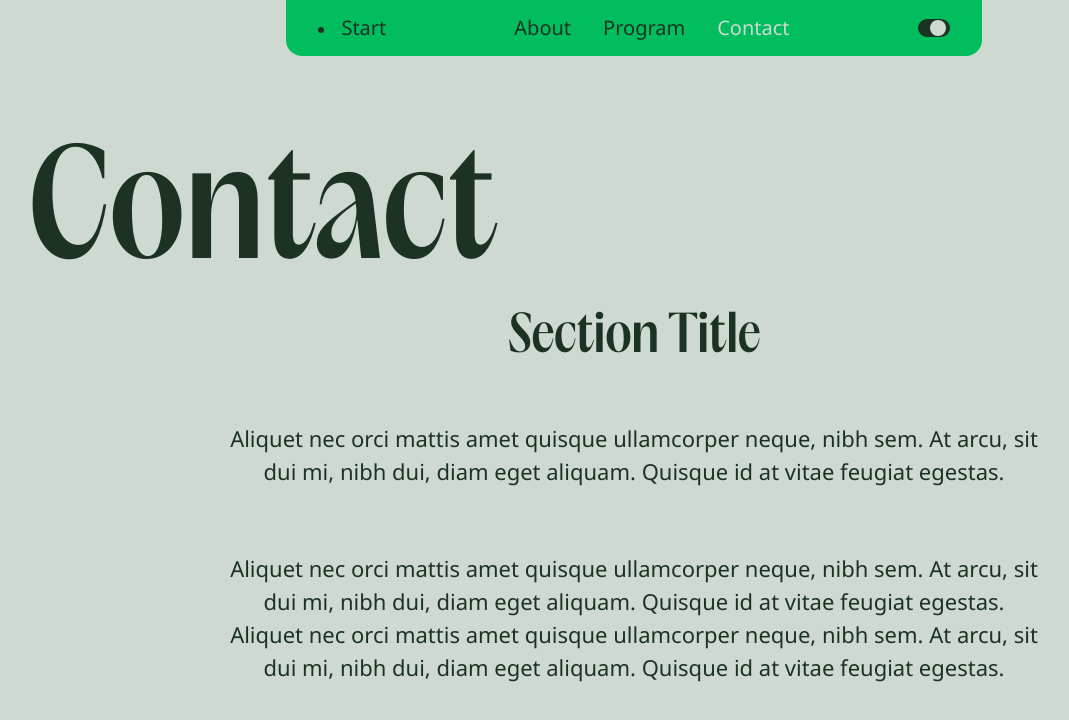
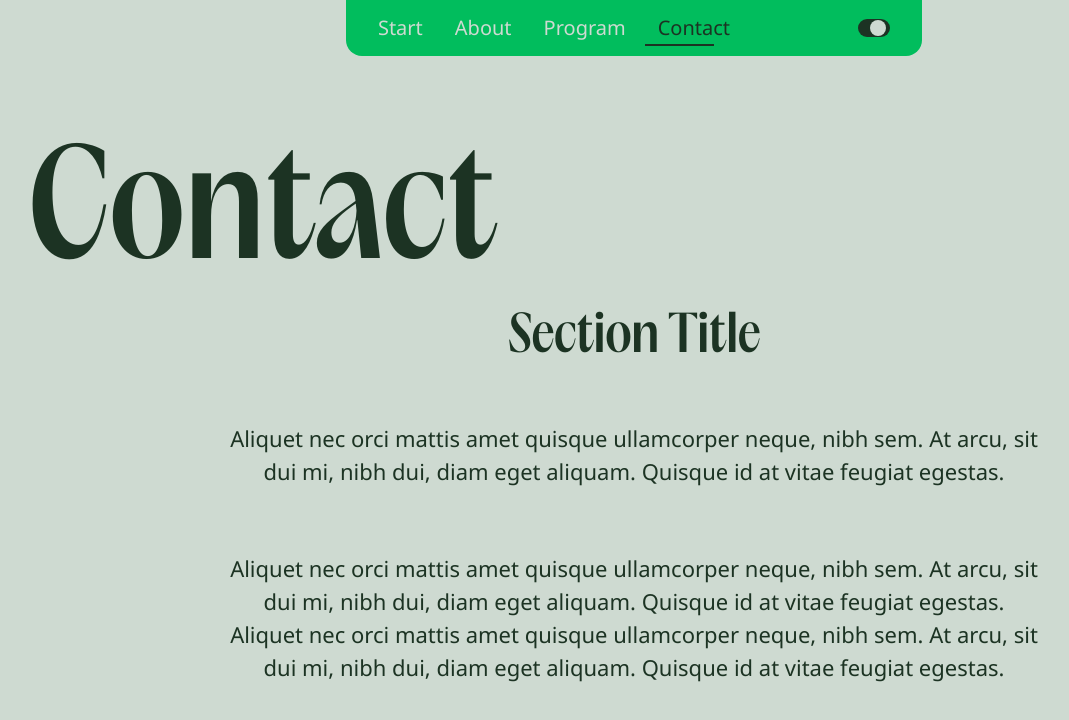
Before and after one commit to juliscapucin/2025-playground, a Next.js app: page /contact in a window 1280 px wide. Shown: the top 720 px of the page, without its empty margins (6-1075 px from the left). Built offline with nearby package versions, Linux system fonts and the light colour scheme.

Commit message:
add bottom border follower to header

```diff
--- a/src/components/ui/header.tsx
+++ b/src/components/ui/header.tsx
@@ -2,9 +2,13 @@
 
 import { useRouter, usePathname } from 'next/navigation';
 
+import gsap from 'gsap';
+import { useGSAP } from '@gsap/react';
+
 import { MenuMobile, NavLink } from '@/components/ui';
 import { NavLink as NavLinkType } from '@/types';
 import { ThemeToggle } from '@/components';
+import { useRef, useState } from 'react';
 
 type HeaderProps = {
     navLinks: NavLinkType[];
@@ -14,31 +18,80 @@ export default function Header({ navLinks }: HeaderProps) {
     const router = useRouter();
     const pathname = usePathname();
 
+    const [hovered, setHovered] = useState<string | null>(null);
+
+    const bottomBorderRef = useRef<HTMLDivElement>(null);
+    const navbarRef = useRef<HTMLElement>(null);
+
+    const animateBottomBorder = (path: string | null) => {
+        const activeLink = navLinks.find((link) => link.slug === path);
+        if (activeLink && navbarRef.current) {
+            const linkElement = Array.from(
+                navbarRef.current.querySelectorAll('button, a')
+            ).find((el) => el.textContent === activeLink.label);
+
+            if (linkElement) {
+                const linkRect = linkElement.getBoundingClientRect();
+                const navbarRect = navbarRef.current.getBoundingClientRect();
+
+                gsap.to(bottomBorderRef.current, {
+                    width: `${linkRect.width}px`,
+                    left: `${linkRect.left - navbarRect.left}px`,
+                    duration: 0.5,
+                    ease: 'power2.out',
+                });
+            }
+        }
+    };
+
+    // Animate bottom border on route change
+    useGSAP(() => {
+        if (!bottomBorderRef.current) return;
+        animateBottomBorder(pathname);
+    }, [pathname]);
+
     return (
         <header className='pointer-events-none fixed top-0 right-0 left-0 z-50'>
             <MenuMobile navLinks={navLinks} />
-            <nav className='pointer-events-auto mx-auto h-[var(--header-height)] w-fit max-w-[var(--max-width)] items-center justify-between gap-32 overflow-clip rounded-b-2xl bg-accent px-8 py-2 transition-[background-color] duration-800 md:hidden lg:flex'>
-                {/* START */}
-                <NavLink
-                    label='Start'
-                    variant='secondary'
-                    onClick={() => router.push('/')}
-                    disabled={pathname === '/'}
-                />
-
+            <nav
+                ref={navbarRef}
+                className='pointer-events-auto relative mx-auto h-[var(--header-height)] w-fit max-w-[var(--max-width)] items-center justify-between gap-32 overflow-clip rounded-b-2xl bg-accent px-8 py-2 transition-[background-color] duration-800 md:hidden lg:flex'
+            >
                 {/* NAVLINKS */}
                 <ul className='gap-8 lg:flex'>
+                    {/* START */}
+                    <NavLink
+                        label='Start'
+                        variant='primary'
+                        onClick={() => router.push('/')}
+                        onMouseEnter={() => animateBottomBorder('/')}
+                        onMouseLeave={() => animateBottomBorder(pathname)}
+                        disabled={pathname === '/'}
+                    />
                     {navLinks.map(
                         (link, index) =>
                             link.slug !== '/' && (
                                 <NavLink
                                     label={link.label}
-                                    variant='secondary'
+                                    variant='primary'
                                     key={`panel-button-${index}`}
                                     onClick={() => router.push(link.slug)}
+                                    onMouseEnter={() =>
+                                        animateBottomBorder(link.slug)
+                                    }
+                                    onMouseLeave={() =>
+                                        animateBottomBorder(pathname)
+                                    }
                                 />
                             )
                     )}
+                    {/* BOTTOM BORDER */}
+                    <div
+                        ref={bottomBorderRef}
+                        className='pointer-events-none absolute bottom-1 left-0 z-50 h-2 w-full'
+                    >
+                        <div className='h-[2px] bg-secondary'></div>
+                    </div>
                 </ul>
 
                 {/* THEME SWITCHER */}
--- a/src/components/ui/navLink.tsx
+++ b/src/components/ui/navLink.tsx
@@ -21,7 +21,7 @@ export default function NavLink({
     return (
         <li className='max-h-8 overflow-clip'>
             <CustomButton
-                classes={`underlined-link text-title-small md:text-title-medium disabled:pointer-events-none text-${variant} disabled:text-primary ${classes}`}
+                classes={`text-title-small md:text-title-medium disabled:pointer-events-none text-${variant} disabled:text-secondary ${classes}`}
                 disabled={
                     pathname.includes(label.toLowerCase()) || props.disabled
                 }
```
